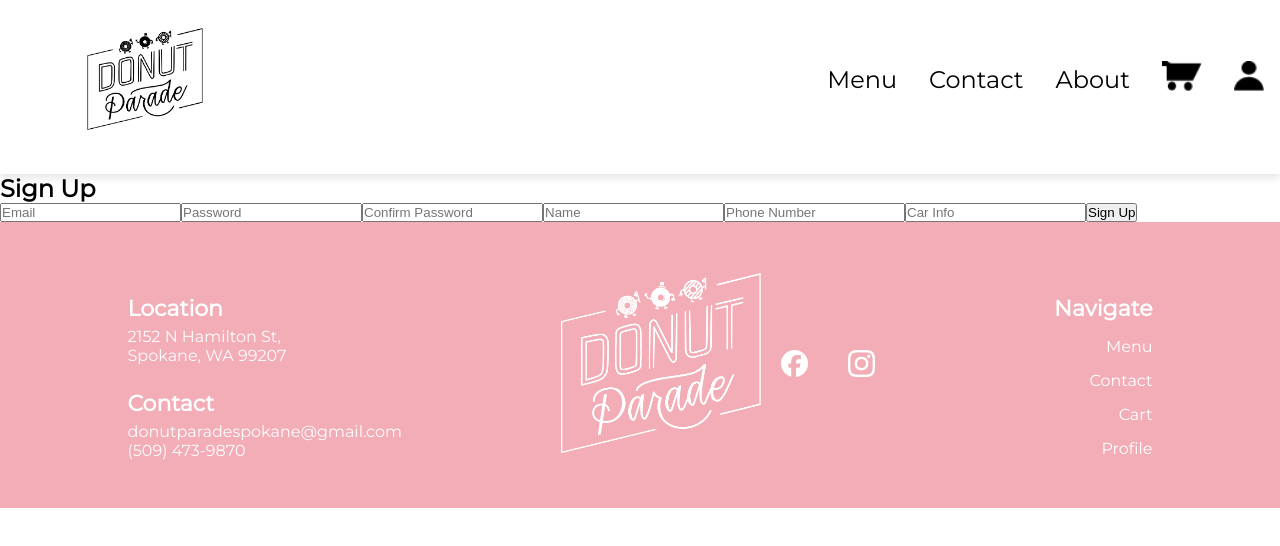
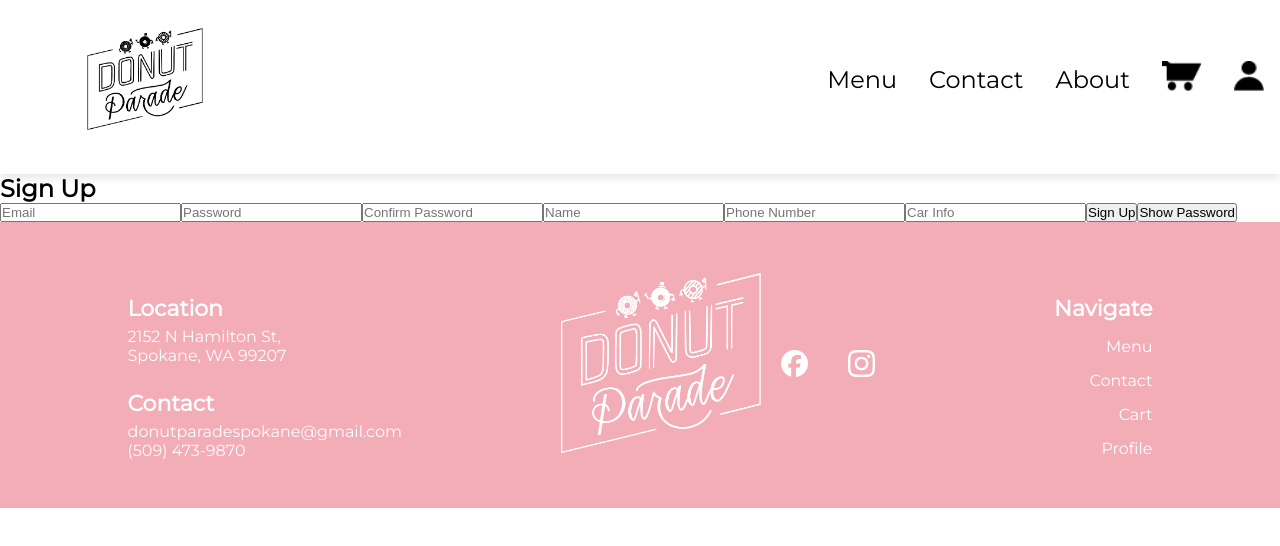
Before and after one commit to CSCD488-Winter2024/project-description-user-stories-and-glossary-project-unknown, a React (Vite) app in the folder DonutParade/: page /signup in a window 1280 px wide. Shown: the top 546 px of the page. Built offline with nearby package versions, Linux system fonts and the light colour scheme; no server answers; the database is empty; a web font is replaced by a local one.

Commit message:
added stuff to Signup.jsx

```diff
--- a/DonutParade/src/pages/Signup.jsx
+++ b/DonutParade/src/pages/Signup.jsx
@@ -18,6 +18,8 @@ const SignUp = () => {
   const [error, setError] = useState(null);
   const [successMessage, setSuccessMessage] = useState('');
   const [isSignedUp, setIsSignedUp] = useState(false); // Track sign-up status
+  const [showPassword, setShowPassword] = useState(false); // Track password visibility
+
 
   const handleSignUp = async () => {
     if (password !== passwordConfirmation) {
@@ -63,17 +65,17 @@ const SignUp = () => {
         onChange={(e) => setEmail(e.target.value)}
       />
       <input
-        type="password"
+        type={showPassword ? "text" : "password"} // Toggle input type based on showPassword state
         placeholder="Password"
         value={password}
         onChange={(e) => setPassword(e.target.value)}
-      />
-      <input
-        type="password"
+        />
+        <input
+        type={showPassword ? "text" : "password"} // Toggle input type based on showPassword state
         placeholder="Confirm Password"
         value={passwordConfirmation}
         onChange={(e) => setPasswordConfirmation(e.target.value)}
-      />
+        />
       <input
         type="text"
         placeholder="Name"
@@ -95,6 +97,9 @@ const SignUp = () => {
       <button onClick={handleSignUp}>Sign Up</button>
       {error && <p style={{ color: 'red' }}>{error}</p>}
       {successMessage && <p style={{ color: 'green' }}>{successMessage}</p>}
+          <button onClick={() => setShowPassword(!showPassword)}>
+            {showPassword ? "Hide Password" : "Show Password"}
+          </button>
 
       <Footer />
       </>
```
